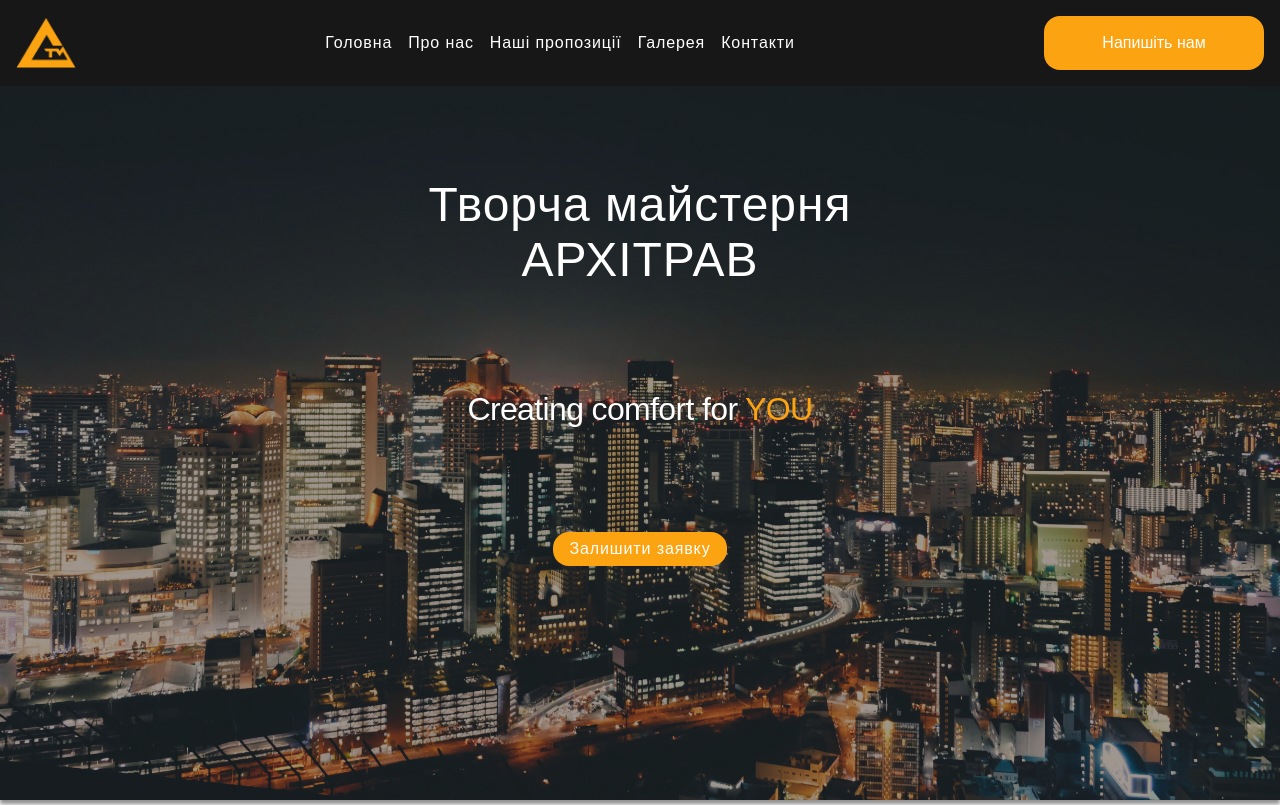
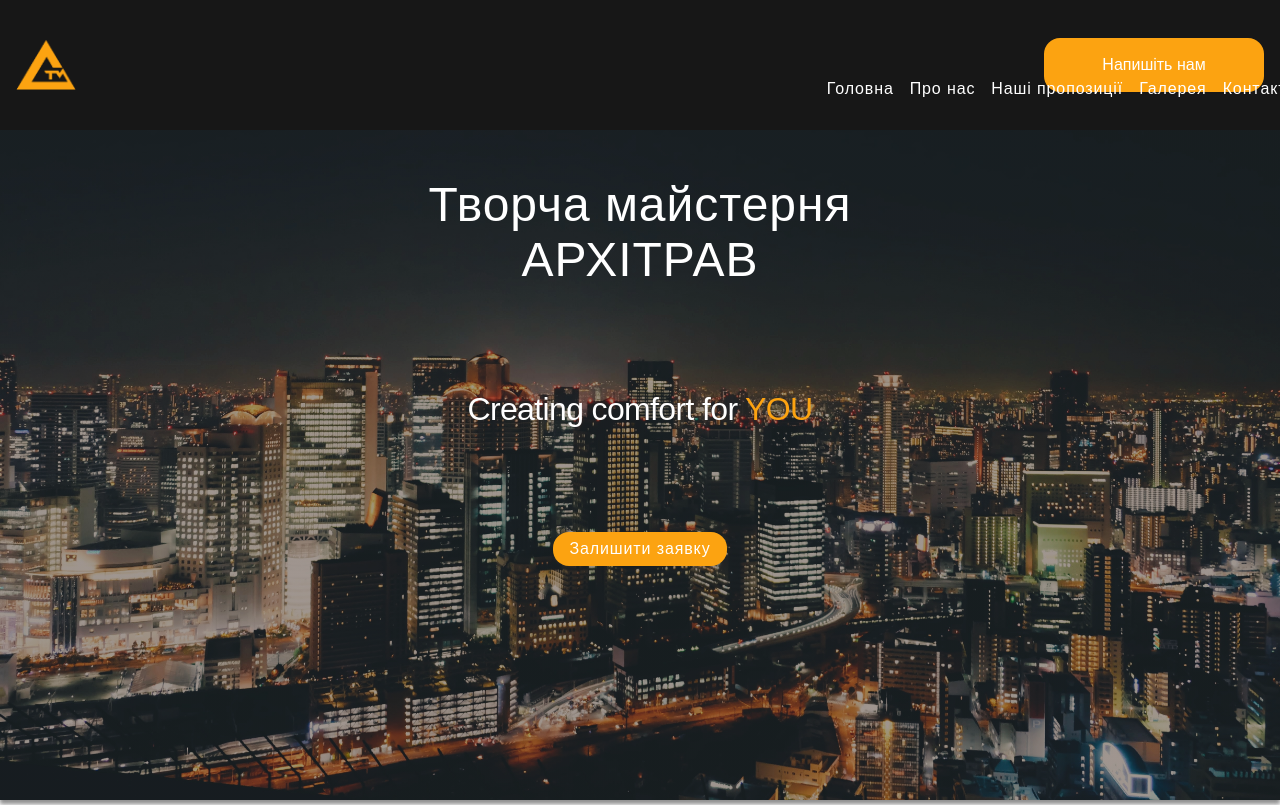
Before and after one commit to NatalaBoiko/architrave, a Next.js app: page / in a window 1280 px wide. Shown: the top 805 px of the page. Built offline with nearby package versions, Linux system fonts and the light colour scheme; a web font is replaced by a local one.

Commit message:
mibile menu styles

```diff
--- a/src/components/Button/Button.jsx
+++ b/src/components/Button/Button.jsx
@@ -1,12 +1,17 @@
+"use client";
+
 import React from "react";
 import styles from "./Button.module.scss";
 
-const Button = ({ className, title, type, onClick }) => {
+const Button = ({ className, title, type }) => {
   return (
     <button
       type={type}
       className={`${styles.button} ${className}`}
-      onClick={onClick}
+      // onClick={onClick}
+      onClick={() => {
+        console.log("the button is clicked");
+      }}
     >
       {title}
     </button>
--- a/src/components/Footer/Footer.module.scss
+++ b/src/components/Footer/Footer.module.scss
@@ -1,5 +1,3 @@
-// @import url("https://fonts.googleapis.com/css2?family=Caveat:wght@400;500;600;700&display=swap");
-
 .footer {
   background: var(--footer_bg_color);
   bottom: 0;
--- a/src/components/Header/Header.jsx
+++ b/src/components/Header/Header.jsx
@@ -1,16 +1,17 @@
-"use client";
+import React from "react";
+import Image from "next/image";
+import styles from "./Header.module.scss";
 
-import React from "react";
+import { HeaderLinks } from "./HeaderLinks/HeaderLinks";
 import Button from "../Button/Button";
-import styles from "./Header.module.scss";
-import { headerLincsArr } from "@/data/headerLincsArr";
-import Link from "next/link";
-import { handleScroll } from "@/helpers/handleScroll";
-import Image from "next/image";
+// import { MobileMenu } from "./MobileMenu/MobileMenu";
+import { HeaderMenuBtn } from "./HeaderMenuBtn/HeaderMenuBtn";
 
 const Header = () => {
   return (
     <header className={styles.header}>
+      {/* <MobileMenu /> */}
+      <HeaderMenuBtn />
       <Image
         src="/logo.png"
         width={60}
@@ -18,25 +19,9 @@ const Header = () => {
         alt="logo"
         className={styles.logo}
       />
-      <ul className={styles.headerLinks}>
-        {headerLincsArr.map(({ id, title, href }) => {
-          return (
-            <li key={id}>
-              <Link href={href} scroll={false} onClick={handleScroll}>
-                {title}
-              </Link>
-            </li>
-          );
-        })}
-      </ul>
-      <Button
-        className={styles.btn}
-        type="button"
-        title="Напишіть нам"
-        onClick={() => {
-          console.log("the button is clicked");
-        }}
-      />
+
+      <HeaderLinks />
+      <Button className={styles.btn} type="button" title="Напишіть нам" />
     </header>
   );
 };
--- a/src/components/Header/Header.module.scss
+++ b/src/components/Header/Header.module.scss
@@ -16,30 +16,24 @@
   }
 }
 
+// .mobileMenu {
+//   width: 32px;
+//   height: 32px;
+//   @media screen and (max-width: 768px) {
+//     width: 16px;
+//     height: 16px;
+//   }
+//   @media screen and (min-width: 901px) {
+//     display: none;
+//   }
+// }
+
 .logo {
   width: 60px;
   height: 50px;
   @media screen and (max-width: 768px) {
     width: 30px;
     height: 25px;
-  }
-}
-
-.headerLinks {
-  display: flex;
-  gap: 16px;
-
-  @media screen and (max-width: 900px) {
-    display: none;
-  }
-
-  & a {
-    color: #fff;
-    font-size: 16px;
-    font-style: normal;
-    font-weight: 500;
-    line-height: normal;
-    letter-spacing: 0.88px;
   }
 }
 
--- /dev/null
+++ b/src/components/Header/HeaderLinks/HeaderLinks.jsx
@@ -0,0 +1,24 @@
+"use client";
+
+import React from "react";
+import Link from "next/link";
+import styles from "./HeaderLinks.module.scss";
+
+import { headerLincsArr } from "@/data/headerLincsArr";
+import { handleScroll } from "@/helpers/handleScroll";
+
+export const HeaderLinks = () => {
+  return (
+    <ul className={styles.headerLinks}>
+      {headerLincsArr.map(({ id, title, href }) => {
+        return (
+          <li key={id}>
+            <Link href={href} scroll={false} onClick={handleScroll}>
+              {title}
+            </Link>
+          </li>
+        );
+      })}
+    </ul>
+  );
+};
--- /dev/null
+++ b/src/components/Header/HeaderLinks/HeaderLinks.module.scss
@@ -0,0 +1,43 @@
+.headerLinks {
+  position: absolute;
+  display: flex;
+  flex-direction: column;
+  align-items: center;
+  justify-content: center;
+  gap: 32px;
+  top: 0;
+  right: 0;
+  padding: 16px;
+  padding-top: 64px;
+  background-color: rgb(62, 62, 62, 0.9);
+  width: 100%;
+  height: 100vh;
+  transform: translateX(100%);
+
+  @media screen and (min-width: 426px) {
+    width: 50%;
+    // align-items: flex-end;
+  }
+
+  @media screen and (min-width: 901px) {
+    position: static;
+    flex-direction: row;
+    gap: 16px;
+    background-color: transparent;
+    width: fit-content;
+    height: fit-content;
+  }
+
+  & a {
+    font-size: 24px;
+    color: #fff;
+
+    @media screen and (min-width: 901px) {
+      font-size: 16px;
+      font-style: normal;
+      font-weight: 500;
+      line-height: normal;
+      letter-spacing: 0.88px;
+    }
+  }
+}
--- /dev/null
+++ b/src/components/Header/HeaderMenuBtn/HeaderMenuBtn.jsx
@@ -0,0 +1,20 @@
+"use client";
+
+import React from "react";
+import Image from "next/image";
+
+import styles from "./HeaderMenuBtn.module.scss";
+
+export const HeaderMenuBtn = () => {
+  return (
+    <>
+      <Image
+        src="/mobileMenu.svg"
+        alt="menu"
+        width={16}
+        height={16}
+        className={styles.mobileMenu}
+      />
+    </>
+  );
+};
--- /dev/null
+++ b/src/components/Header/HeaderMenuBtn/HeaderMenuBtn.module.scss
@@ -0,0 +1,11 @@
+.mobileMenu {
+  width: 32px;
+  height: 32px;
+  @media screen and (max-width: 768px) {
+    width: 16px;
+    height: 16px;
+  }
+  @media screen and (min-width: 901px) {
+    display: none;
+  }
+}
--- /dev/null
+++ b/src/components/Header/MobileMenu/MobileMenu.jsx
@@ -0,0 +1,6 @@
+import React from "react";
+import styles from "./MobileMenu.module.scss";
+
+export const MobileMenu = () => {
+  return <div className={styles.mobileMenu}>MobileMenu</div>;
+};
```
Also changed, not shown: src/components/Header/MobileMenu/MobileMenu.module.scss (added, +11 -0 lines), public/mobileMenu.svg (added).
